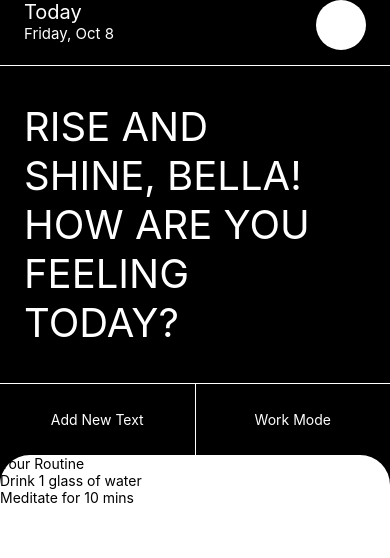
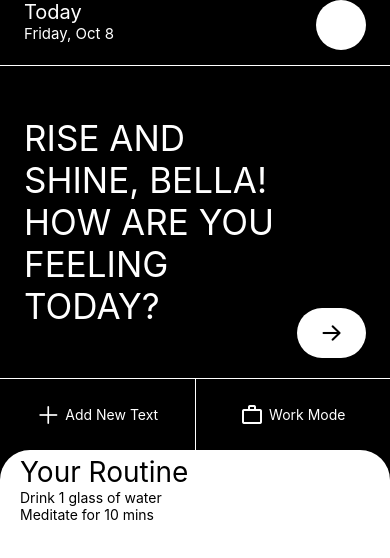
Before and after one commit to MyoThuKha/ToDo-app, a React Native app: screen / in a window 390 px wide. Shown: the top 558 px of the page. Built offline with nearby package versions, Linux system fonts and the light colour scheme.

Commit message:
added icons in btns

```diff
--- a/App.tsx
+++ b/App.tsx
@@ -2,6 +2,7 @@ import { StyleSheet, Text, TouchableOpacity, View } from "react-native";
 import { StatusBar } from "react-native";
 import { StatusBar as ExpoBar } from "expo-status-bar";
 import { useState } from "react";
+import { AntDesign, MaterialIcons } from "@expo/vector-icons";
 import Tasks from "./components/tasks";
 
 const background = (): string => {
@@ -32,18 +33,30 @@ export default function App() {
           <Text style={styles.mainText}>
             rise and{"\n"}shine, {name}!{"\n"}how are you feeling{"\n"}today?
           </Text>
-          <TouchableOpacity style={styles.goTo}></TouchableOpacity>
+          <TouchableOpacity style={styles.goTo}>
+            <AntDesign name="arrowright" size={24} color="black" />
+          </TouchableOpacity>
         </View>
 
         <View style={styles.btnSection}>
           <TouchableOpacity style={styles.btn}>
-            <Text style={styles.btnText}>add new text</Text>
+            <View style={styles.btnContent}>
+              <AntDesign name="plus" size={24} color={foreground()} />
+              <Text style={styles.btnText}>add new text</Text>
+            </View>
           </TouchableOpacity>
 
           <View style={styles.verticleLine}></View>
 
           <TouchableOpacity style={styles.btn}>
-            <Text style={styles.btnText}>Work mode</Text>
+            <View style={styles.btnContent}>
+              <MaterialIcons
+                name="work-outline"
+                size={24}
+                color={foreground()}
+              />
+              <Text style={styles.btnText}>Work mode</Text>
+            </View>
           </TouchableOpacity>
         </View>
       </View>
@@ -101,12 +114,22 @@ const styles = StyleSheet.create({
   },
   mainText: {
     color: foreground(),
-    fontSize: 40,
+    fontSize: 35,
     paddingHorizontal: 24,
     textTransform: "uppercase",
   },
 
-  goTo: {},
+  goTo: {
+    backgroundColor: foreground(),
+    width: 69,
+    height: 50,
+    borderRadius: 50,
+    justifyContent: "center",
+    alignItems: "center",
+    position: "absolute",
+    bottom: 20,
+    right: 24,
+  },
 
   //------------------------
   //Buttons
@@ -119,11 +142,17 @@ const styles = StyleSheet.create({
   },
   btn: {
     flex: 1,
-    textTransform: "capitalize",
+    alignItems: "center",
   },
+  btnContent: {
+    flexDirection: "row",
+    alignItems: "center",
+  },
+
   btnText: {
     color: foreground(),
-    textAlign: "center",
+    textTransform: "capitalize",
+    paddingLeft: 5,
   },
   verticleLine: {
     height: "100%",
--- a/components/tasks.tsx
+++ b/components/tasks.tsx
@@ -9,7 +9,7 @@ interface tasksProps {
 const Tasks: React.FC<tasksProps> = ({ foreground }) => {
   return (
     <View style={[styles.section2, { backgroundColor: foreground() }]}>
-      <Text>Your Routine</Text>
+      <Text style={styles.title}>Your Routine</Text>
       <Text>Drink 1 glass of water</Text>
       <Text>Meditate for 10 mins</Text>
     </View>
@@ -19,8 +19,13 @@ export default Tasks;
 
 const styles = StyleSheet.create({
   section2: {
+    paddingHorizontal: 20,
+    paddingVertical: 5,
     flex: 1,
     borderTopRightRadius: 30,
     borderTopLeftRadius: 30,
   },
+  title: {
+    fontSize: 28,
+  },
 });
```
